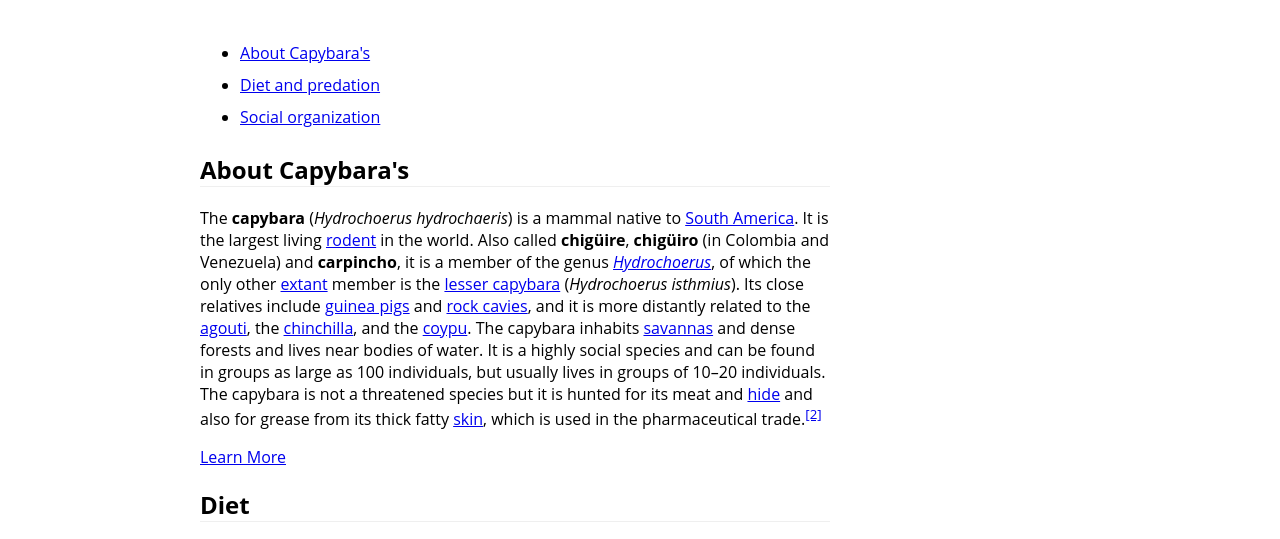
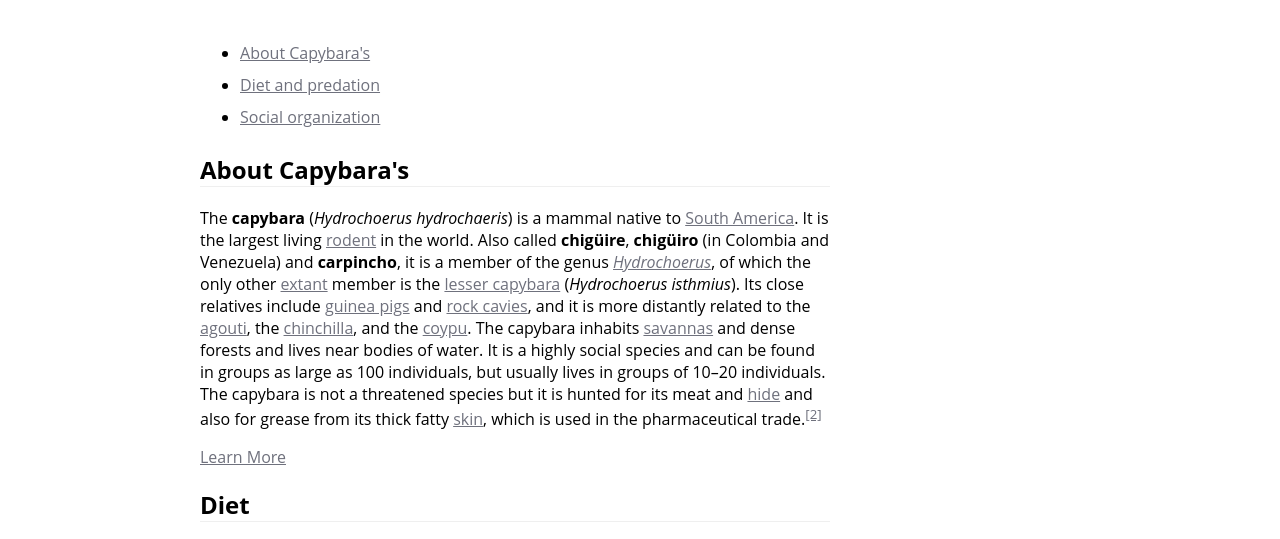
Before and after one commit to Ate01/Opdracht-repareer-website, a plain HTML site: page index.html in a window 1280 px wide. Shown: the part 216-755 px from the top of the page. Drawn offline with Linux system fonts and the light colour scheme.

Commit message:
link color

```diff
--- a/index.css
+++ b/index.css
@@ -91,3 +91,7 @@ img{
       .page-nav ul li a:visited {
         color: #6f717d;
       }
+
+a {
+  color: #6f717d;
+}
```
